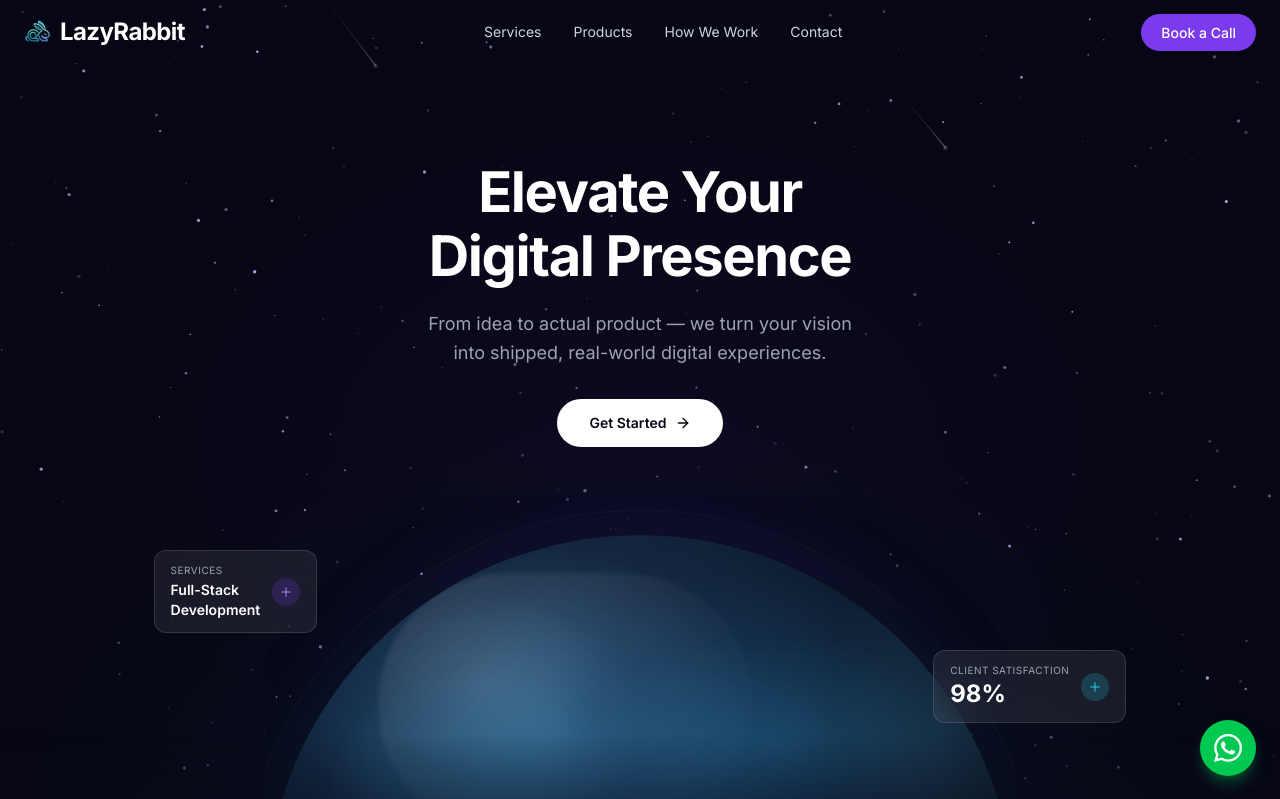
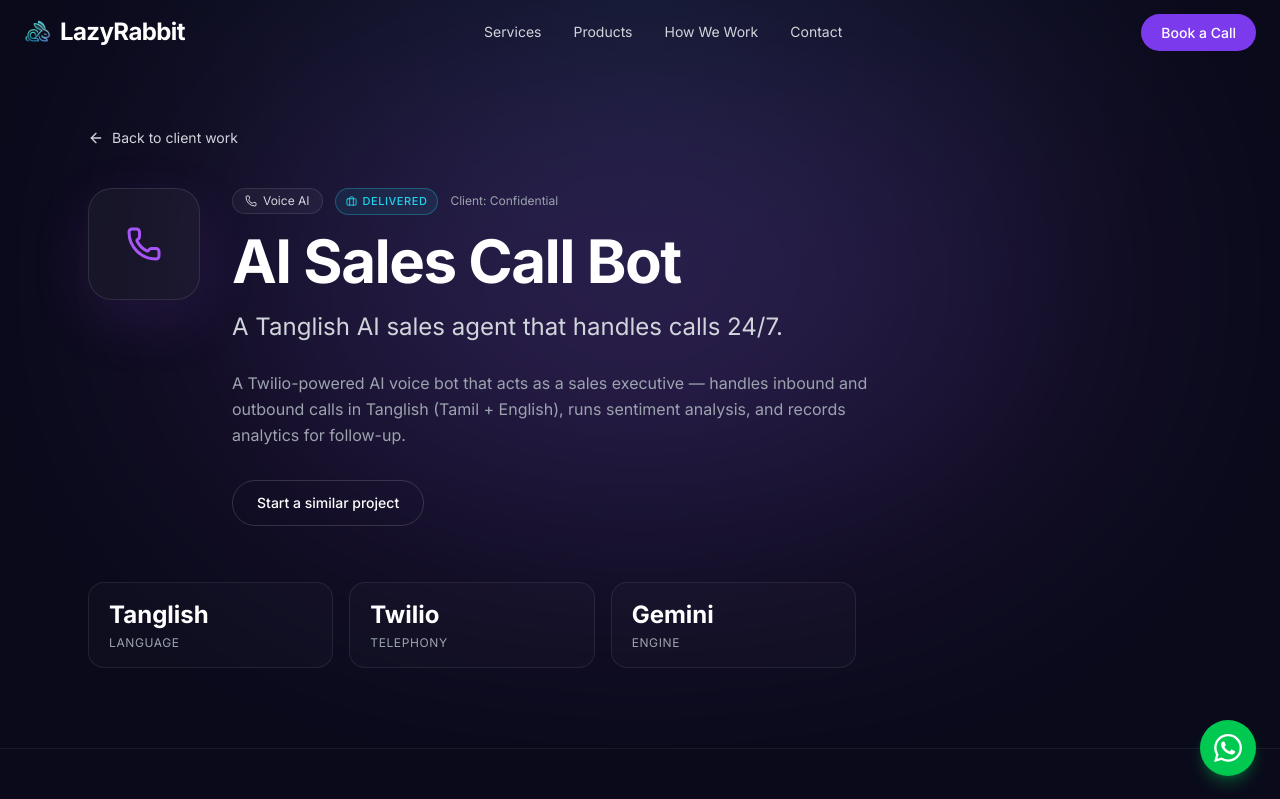
Before and after one commit to naveeeennex-cpu/nexasure, a React (Vite) app: page /work/ai-sales-call-bot in a window 1280 px wide. Shown: the top 799 px of the page. Built offline with nearby package versions, Linux system fonts and the light colour scheme.

Commit message:
Update App.jsx

```diff
--- a/src/App.jsx
+++ b/src/App.jsx
@@ -2,6 +2,7 @@
 import { Toaster } from 'react-hot-toast'
 import Home from './pages/Home'
 import ProductPage from './pages/ProductPage'
+import WorkPage from './pages/WorkPage'
 
 export default function App() {
   return (
@@ -11,6 +12,7 @@
         <Routes>
           <Route path="/" element={<Home />} />
           <Route path="/products/:slug" element={<ProductPage />} />
+          <Route path="/work/:slug" element={<WorkPage />} />
           <Route path="*" element={<Home />} />
         </Routes>
       </div>
```
